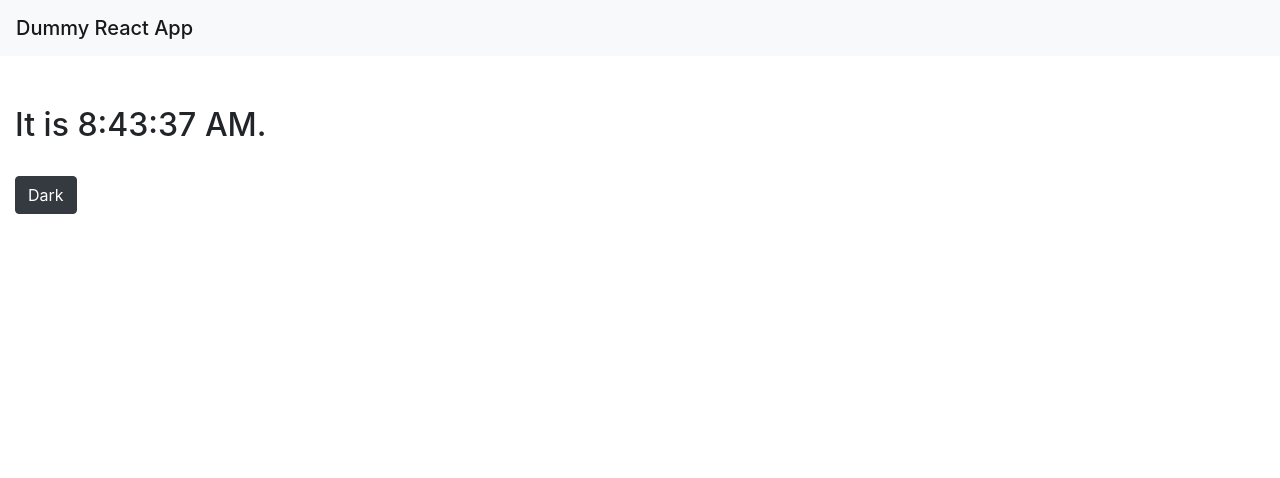
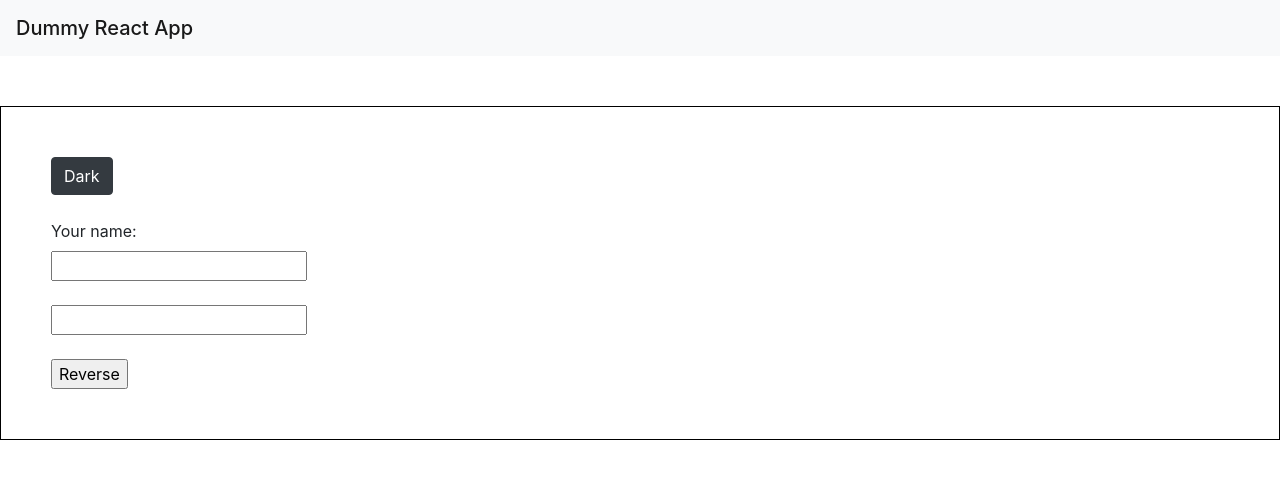
Before and after one commit to ShashikanthChill/dummy-react-app, a React (Create React App) app: page / in a window 1280 px wide. Shown: the top 478 px of the page. Built offline with nearby package versions, Linux system fonts and the light colour scheme.

Commit message:
created string reverse functionality

```diff
--- a/src/App.js
+++ b/src/App.js
@@ -1,6 +1,5 @@
 import React from 'react';
 import Button from './Button';
-import Clock from './Clock';
 import Navbar from './Navbar';
 
 class App extends React.Component {
@@ -35,14 +34,38 @@ class App extends React.Component {
         }
     }
 
+    reverseInput = (e) => {
+        var ipt_str = e.target.straight.value;
+        if (ipt_str.length <= 1) {
+            alert("input value should be more than one character long");
+            return;
+        }
+        var rev_str = ipt_str.split('').reverse().join('');
+        e.target.reverse.value = e.target.straight.value.split('').reverse().join('');
+        if (rev_str === ipt_str) {
+            alert("reverse is same as input value")
+        }
+        e.preventDefault();
+    }
+
     render() {
         return (
             <div>
                 <Navbar theme={this.state.current_nav_theme} />
-                <div className="container-fluid" style={{ marginTop: 50 + 'px' }}>
-                    <Clock />
+                <div className="container-fluid" style={{ marginTop: 50 + 'px', borderColor: 'black', borderStyle: 'solid', borderWidth: 1 + 'px', padding: 50 + 'px' }}>
+                    <Button onClickFunc={this.changeButtonText} str={this.state.btn_rndr_txt} class={this.state.btn_rndr_style} />
                     <br />
-                    <Button onClickFunc={this.changeButtonText} str={this.state.btn_rndr_txt} class={this.state.btn_rndr_style} />
+                    <form action="#" id="name-form" onSubmit={this.reverseInput}>
+                        <label htmlFor="name">Your name:</label>
+                        <br />
+                        <input type="text" name="straight" />
+                        <br />
+                        <br />
+                        <input type="text" name="reverse" readOnly={true} />
+                        <br />
+                        <br />
+                        <input type="submit" value="Reverse" />
+                    </form>
                 </div>
             </div>
         )
```
